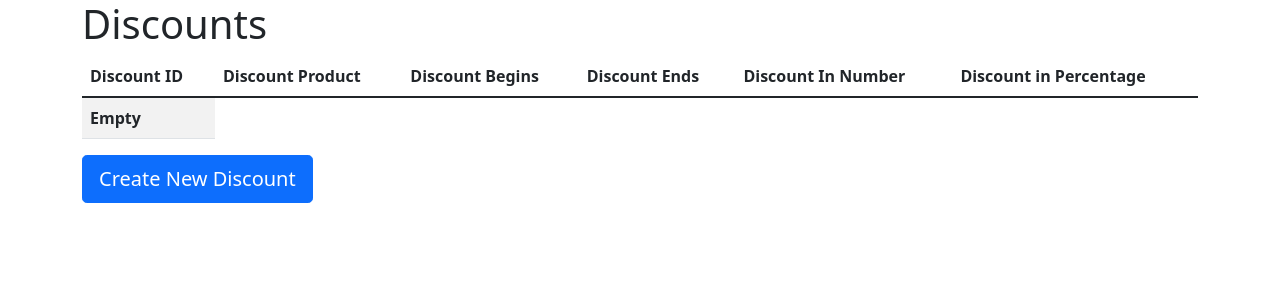
After one commit to mgod404/ecommerce, a Django app: page /staff/home/discounts/ in a window 1280 px wide. The commit adds this page. Shown: the top 300 px of the page. Run offline with Django 4.2, Linux system fonts and the light colour scheme; the visitor is signed in with stand-in values (Sample User, id 1); data that the repository does not hold is empty.

Commit message:
Added Discounts on the backend

```diff
--- a/api/admin.py
+++ b/api/admin.py
@@ -1,8 +1,9 @@
 from django.contrib import admin
-from .models import Order, Product, OptionsTemplate, ProductOrdered, CategoryFilter
+from .models import Order, Product, OptionsTemplate, ProductOrdered, CategoryFilter, Discount
 
 admin.site.register(Product)
 admin.site.register(OptionsTemplate)
 admin.site.register(CategoryFilter)
 admin.site.register(Order)
 admin.site.register(ProductOrdered)
+admin.site.register(Discount)
--- a/api/serializers.py
+++ b/api/serializers.py
@@ -1,5 +1,11 @@
 from .models import *
 from rest_framework import serializers
+
+class DiscountSerializer(serializers.ModelSerializer):
+    class Meta:
+        model = Discount
+        fields = '__all__'
+
 
 class CategoryFilterSerializer(serializers.ModelSerializer):
     class Meta:
--- a/api/urls.py
+++ b/api/urls.py
@@ -10,5 +10,6 @@ urlpatterns = [
     path('o/<int:orderid>/', views.OrderStatusView.as_view()),
     path('paymentvalidation/', views.ProcessWebhookView.as_view()),
     path('search/', views.SearchView.as_view()),
-    path('categoryfilters/<str:category>/', views.CategoryFiltersView.as_view())
+    path('categoryfilters/<str:category>/', views.CategoryFiltersView.as_view()),
+    path('home/', views.HomeView.as_view())
 ]
--- a/staff/templates/staff/deleteproductordered.html
+++ b/staff/templates/staff/deleteproductordered.html
@@ -8,7 +8,6 @@
         <form method="post">{% csrf_token %}
             <p>Are you sure you want to delete <b>{{object.product}}</b>
                 from <b>{{ object.order }}</b>?</p>
-            {{form.quantity.as_hidden}}
             <input class='btn btn-primary' type="submit" value="Confirm">
         </form>
     </div>
--- /dev/null
+++ b/staff/templates/staff/discounts.html
@@ -0,0 +1,51 @@
+{% extends "stafftemplate.html" %}
+
+{%block title%}Orders{% endblock%}
+
+{% block content %}
+    <div class='container'>
+    <h1>Discounts</h1>
+    <table class="table table-hover table-striped">
+        <thead>
+            <tr>
+                <th scope="col">Discount ID</th>
+                <th scope="col">Discount Product</th>
+                <th scope="col">Discount Begins</th>
+                <th scope="col">Discount Ends</th>
+                <th scope="col">Discount In Number</th>
+                <th scope="col">Discount in Percentage</th>
+            </tr>
+        </thead>
+        <tbody>
+            {% for discount in discount_list %}
+            <tr>
+                <th scope="row">{{discount.id}}</th>
+                <td>{{discount.product}}</td>
+                <td>{{discount.begins}}</td>
+                <td>{{discount.ends}}</td>
+                <td>{{discount.discount_in_number}}  €</td>
+                <td>{{discount.discount_in_percentage}}  %</td>
+                <td><a
+                    type="button"
+                    class="btn-sm btn-primary mt-3 m-3"
+                    href="{% url 'update-discount' pk=discount.id %}">
+                    Update Discount
+                </a>
+                <td><a
+                    type="button"
+                    class="btn-sm btn-primary mt-3 m-3"
+                    href="{% url 'delete-discount' pk=discount.id %}">
+                    Delete Discount
+                </a>
+            </td>
+            </tr>
+            {% empty %}
+            <th scope="row">Empty</th>
+            {% endfor %}
+        </tbody>
+    </table>
+    <div>
+        <a href='{%url "create-discount" %}' type="button" class="btn btn-lg btn-primary" >Create New Discount</a>
+    </div>
+    </div>
+{% endblock %}
--- a/staff/urls.py
+++ b/staff/urls.py
@@ -12,5 +12,10 @@ urlpatterns = [
     path('update_order_quantity/<int:pk>/', UpdateQuantityView.as_view(), name='update-order-quantity'),
     path('delete_ordered_product/<int:pk>/', DeleteOrderedProductView.as_view(), name='delete-product-ordered'),
 
-    path('home/create_new_product/', CreateNewProductView.as_view(), name='create-new-product')
+    path('home/create_new_product/', CreateNewProductView.as_view(), name='create-new-product'),
+
+    path('home/discounts/', DiscountsView.as_view(), name='discounts'),
+    path('home/discounts/create_new_discount/', CreateNewDiscountView.as_view(), name='create-discount'),
+    path('home/discounts/delete_discount/<int:pk>/', DeleteDiscountView.as_view(), name='delete-discount'),
+    path('home/discounts/update_discount/<int:pk>/', UpdateDiscountView.as_view(), name='update-discount')
 ]
--- a/staff/views.py
+++ b/staff/views.py
@@ -1,15 +1,41 @@
+from django.http import HttpResponseRedirect
 from django.views.generic.base import TemplateView
 from django.views.generic.list import ListView
 from django.views.generic.edit import UpdateView, DeleteView, CreateView
 from django.contrib.auth.mixins import LoginRequiredMixin
 from django.contrib.auth import authenticate, login, logout
-from django.shortcuts import redirect
-from api.models import Order, ProductOrdered, Product
-from .forms import OrderModelForm, QuantityModelForm, DeleteProductOrderedForm, NewProductModelForm
+from django.shortcuts import redirect, get_object_or_404
+from api.models import Order, ProductOrdered, Product, Discount
+from .forms import DiscountForm, DiscountUpdateForm, OrderModelForm, QuantityModelForm, DeleteProductOrderedForm, NewProductModelForm
+
+
 class UserLoggedInMixin(LoginRequiredMixin):
     login_url = '/staff/'
     redirect_field_name = login_url
 
+
+class UpdateDiscountView(UserLoggedInMixin,UpdateView):
+    template_name = 'staff/updatediscount.html'
+    form_class = DiscountUpdateForm
+    queryset = Discount.objects.all()
+    success_url = '/staff/home/discounts/'
+
+class DeleteDiscountView(UserLoggedInMixin, DeleteView):
+    template_name = 'staff/deletediscount.html'
+    model = Discount
+    success_url = '/staff/home/discounts/'
+
+class DiscountsView(UserLoggedInMixin, ListView):
+    template_name = "staff/discounts.html"
+    model = Discount
+    paginate_by = 100
+    ordering = 'ends'
+
+class CreateNewDiscountView(UserLoggedInMixin, CreateView):
+    template_name = 'staff/createnewdiscount.html'
+    form_class = DiscountForm
+    queryset = Discount.objects.all()
+    success_url = '/staff/home/discounts/'
 
 class CreateNewProductView(UserLoggedInMixin, CreateView):
     template_name = 'staff/createnewproduct.html'
```
Also changed, not shown: api/models.py (+8 -0 lines), api/views.py (+15 -0 lines), staff/forms.py (+35 -2 lines), staff/templates/staff/createnewdiscount.html (added, +17 -0 lines), staff/templates/staff/deletediscount.html (added, +24 -0 lines), staff/templates/staff/home.html (+8 -2 lines), staff/templates/staff/updatediscount.html (added, +18 -0 lines), api/migrations/0004_discount.py (added).
